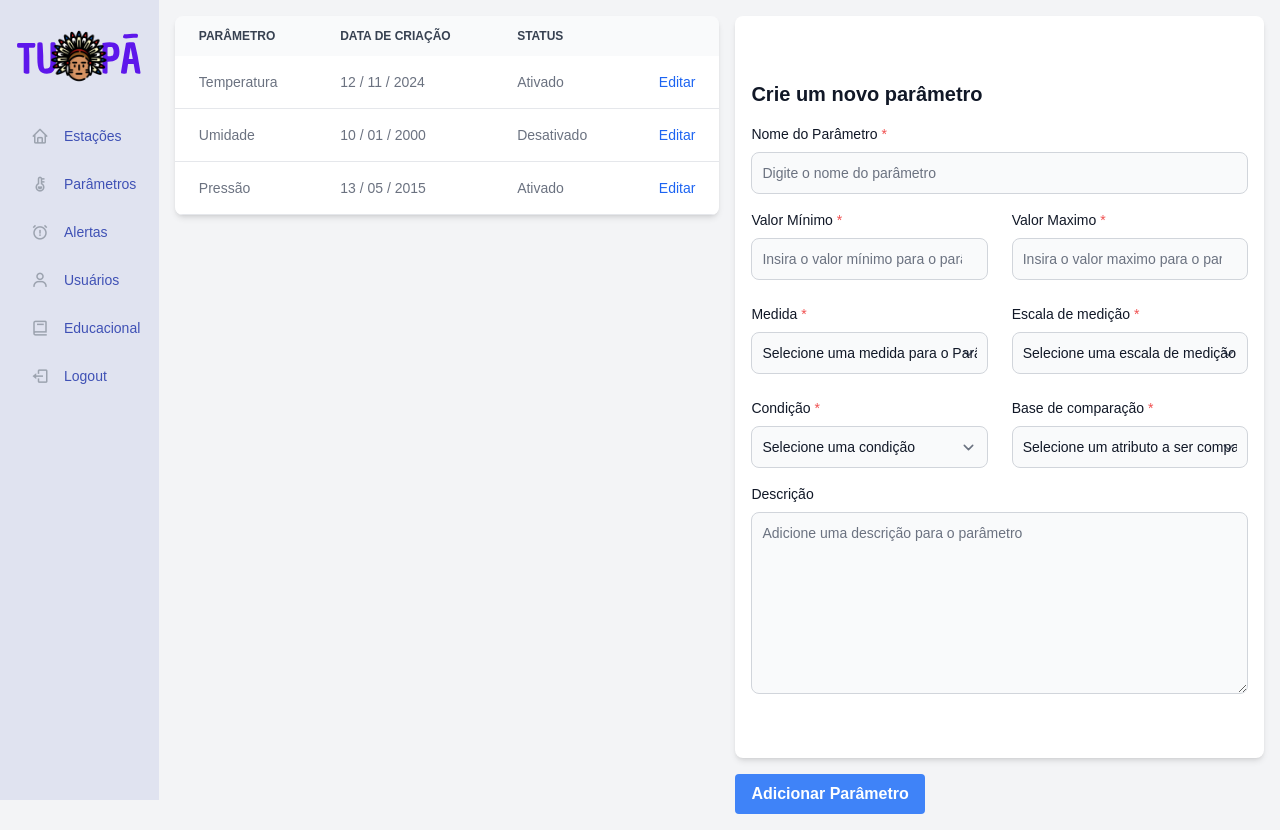
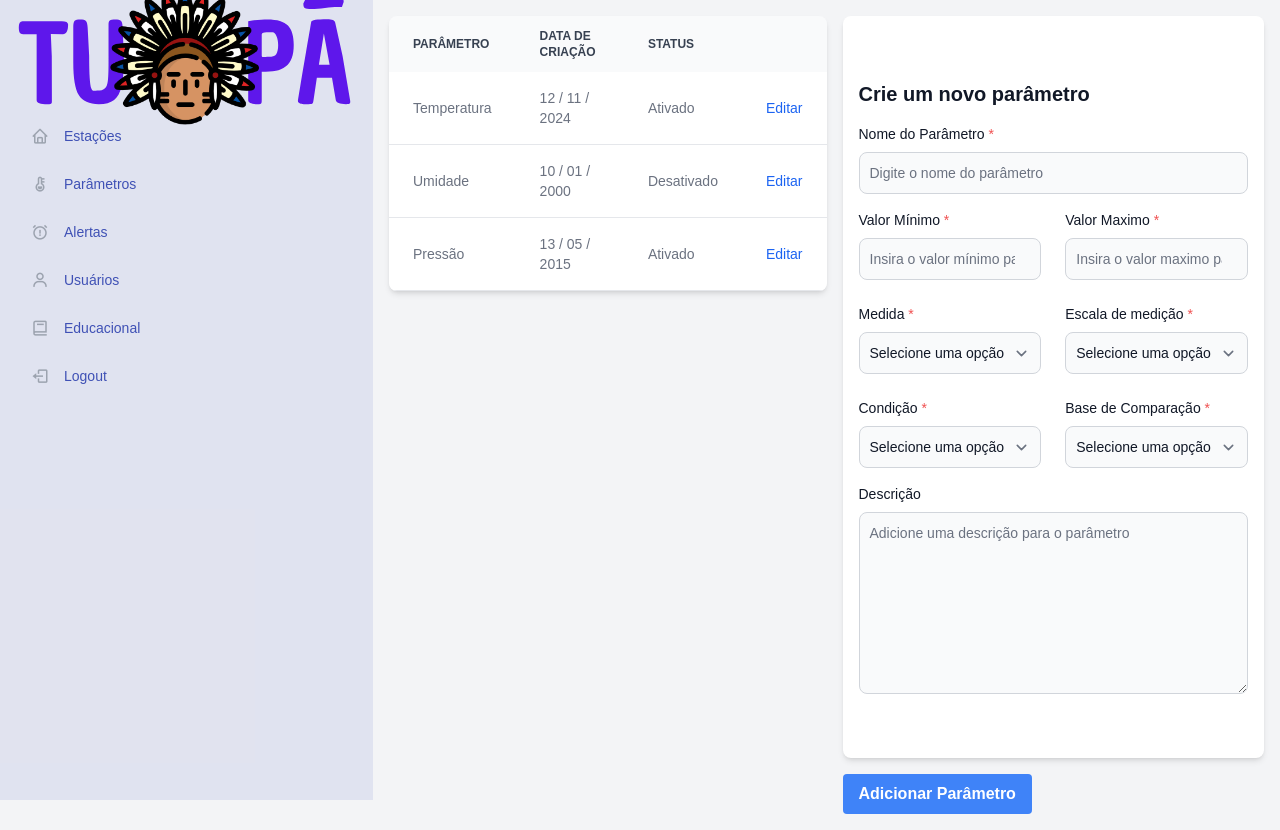
Before and after one commit to Grupo-Syntax-Squad/Tupan-Front, a Next.js app in the folder tupan/: page /parametros in a window 1280 px wide. Built offline with nearby package versions, Linux system fonts and the light colour scheme.

Commit message:
func: ajustando dados do formulario

```diff
--- a/tupan/src/app/layout.tsx
+++ b/tupan/src/app/layout.tsx
@@ -24,8 +24,10 @@ export default function RootLayout({
   children: React.ReactNode;
 }>) {
   return (
-    <html lang="en">
-      <body className="min-h-screen m-0 flex flex-row bg-gray-100">{children}</body>
+    <html lang="pt-br">
+      <body className={`min-h-screen m-0 flex flex-row bg-gray-100`}>
+        {children}
+      </body>
     </html>
   );
 }
--- a/tupan/src/components/formulario-parametros.tsx
+++ b/tupan/src/components/formulario-parametros.tsx
@@ -1,12 +1,13 @@
-"use client"
-import { useState } from "react";
+"use client";
+
 import { Input } from "@/components/input";
 import { useFormularioParametros } from "@/hooks/formulario";
 // import { Botao } from "@/components/botao";
 import { FormularioProps } from "@/types/interfaces";
+import { Select } from "./select";
 
 export const Formulario = ({ onSubmit, dados }: FormularioProps) => {
-  const { formValues, handleChange } = useFormularioParametros(dados)
+  const { formValues, handleChange } = useFormularioParametros(dados);
 
   return (
     <>
@@ -57,85 +58,78 @@ export const Formulario = ({ onSubmit, dados }: FormularioProps) => {
                 />
               </div>
               <div>
-                <label
-                  htmlFor="medida"
-                  className="block mb-2 text-sm font-medium text-gray-900 dark:text-white"
-                >
-                  Medida <span className="text-red-500">*</span>
-                </label>
-                <select
+                <Select
                   id="medida"
-                  className="bg-gray-50 border border-gray-300 text-gray-900 text-sm rounded-lg focus:ring-primary-500 focus:border-primary-500 block w-full p-2.5 dark:bg-gray-700 dark:border-gray-600 dark:placeholder-gray-400 dark:text-white dark:focus:ring-primary-500 dark:focus:border-primary-500"
-                >
-                  <option>Selecione uma medida para o Parâmetro</option>
-                  <option value="Temperatura">Temperatura</option>
-                  <option value="Pressão">Pressão</option>
-                  <option value="Umidade">Umidade</option>
-                  <option value="Volume">Volume da chuva</option>
-                  <option value="Velocidade do vento">
-                    Velocidade do vento
-                  </option>
-                </select>
+                  label="Medida"
+                  span="*"
+                  required={true}
+                  value={formValues.medida}
+                  onChange={handleChange}
+                  options={[
+                    { label: "Temperatura", value: "Temperatura" },
+                    { label: "Pressão", value: "Pressão" },
+                    { label: "Umidade", value: "Umidade" },
+                    { label: "Volume da chuva", value: "Volume" },
+                    {
+                      label: "Velocidade do vento",
+                      value: "Velocidade do vento",
+                    },
+                  ]}
+                />
               </div>
               <div>
-                <label
-                  htmlFor="medida"
-                  className="block mb-2 text-sm font-medium text-gray-900 dark:text-white"
-                >
-                  Escala de medição <span className="text-red-500">*</span>
-                </label>
-                <select
-                  id="medida"
-                  className="bg-gray-50 border border-gray-300 text-gray-900 text-sm rounded-lg focus:ring-primary-500 focus:border-primary-500 block w-full p-2.5 dark:bg-gray-700 dark:border-gray-600 dark:placeholder-gray-400 dark:text-white dark:focus:ring-primary-500 dark:focus:border-primary-500"
-                >
-                  <option>Selecione uma escala de medição</option>
-                  <option value="C">° C</option>
-                  <option value="F">° F</option>
-                  <option value="K">° K</option>
-                  <option value="Pa">Pascal</option>
-                  <option value="metroCubico">g/m³</option>
-                  <option value="velocidadeVentoMS">m/s</option>
-                  <option value="velocidadeVentoKH">km/h</option>
-                </select>
+                <Select
+                  id="escala"
+                  label="Escala de medição"
+                  span="*"
+                  required={true}
+                  value={formValues.escala}
+                  onChange={handleChange}
+                  options={[
+                    { label: "° C", value: "C" },
+                    { label: "° F", value: "F" },
+                    { label: "° K", value: "K" },
+                    { label: "Pascal", value: "Pa" },
+                    { label: "g/m³", value: "metroCubico" },
+                    { label: "m/s", value: "velocidadeVentoMS" },
+                    { label: "km/h", value: "velocidadeVentoKH" },
+                  ]}
+                />
               </div>
               <div>
-                <label
-                  htmlFor="medida"
-                  className="block mb-2 text-sm font-medium text-gray-900 dark:text-white"
-                >
-                  Condição <span className="text-red-500">*</span>
-                </label>
-                <select
-                  id="medida"
-                  className="bg-gray-50 border border-gray-300 text-gray-900 text-sm rounded-lg focus:ring-primary-500 focus:border-primary-500 block w-full p-2.5 dark:bg-gray-700 dark:border-gray-600 dark:placeholder-gray-400 dark:text-white dark:focus:ring-primary-500 dark:focus:border-primary-500"
-                >
-                  <option>Selecione uma condição</option>
-                  <option value="maiorQue">Se maior que</option>
-                  <option value="menorQue">Se menor que</option>
-                  <option value="igualA">Se = a</option>
-                  <option value="diferenteDe">Se =! de</option>
-                  <option value="entre">Se esta</option>
-                </select>
+                <Select
+                  id="condicao"
+                  label="Condição"
+                  span="*"
+                  required={true}
+                  value={formValues.condicao}
+                  onChange={handleChange}
+                  options={[
+                    { label: "Se menor que", value: "minimo" },
+                    { label: "Se maior que", value: "maximo" },
+                    { label: "Se diferente de", value: "diferencaMINMAX" },
+                    { label: "Se igual ao", value: "diferencaMAXMIN" },
+                    { label: "Se está entre", value: "soma" },
+                  ]}
+                />
               </div>
               <div>
-                <label
-                  htmlFor="medida"
-                  className="block mb-2 text-sm font-medium text-gray-900 dark:text-white"
-                >
-                  Base de comparação <span className="text-red-500">*</span>
-                </label>
-                <select
-                  id="medida"
-                  className="bg-gray-50 border border-gray-300 text-gray-900 text-sm rounded-lg focus:ring-primary-500 focus:border-primary-500 block w-full p-2.5 dark:bg-gray-700 dark:border-gray-600 dark:placeholder-gray-400 dark:text-white dark:focus:ring-primary-500 dark:focus:border-primary-500"
-                >
-                  <option>Selecione um atributo a ser comparado</option>
-                  <option value="minimo">Valor minimo</option>
-                  <option value="maximo">Valor maximo</option>
-                  <option value="diferencaMINMAX">Minimo - Maximo</option>
-                  <option value="diferencaMAXMIN">Maximo - Minimo</option>
-                  <option value="soma">Maximo + Minimo</option>
-                  <option value="soma">entre Minimo e Maximo</option>
-                </select>
+                <Select
+                  id="comparacao"
+                  label="Base de Comparação"
+                  span="*"
+                  required={true}
+                  value={formValues.comparacao}
+                  onChange={handleChange}
+                  options={[
+                    { label: "Valor minimo", value: "minimo" },
+                    { label: "Valor maximo", value: "maximo" },
+                    { label: "Minimo - Maximo", value: "diferencaMINMAX" },
+                    { label: "Maximo - Minimo", value: "diferencaMAXMIN" },
+                    { label: "Maximo + Minimo", value: "soma" },
+                    { label: "entre Minimo e Maximo", value: "entre" },
+                  ]}
+                />
               </div>
             </div>
             <div className="mt-4 sm:col-span-2">
--- a/tupan/src/components/menu-lateral.tsx
+++ b/tupan/src/components/menu-lateral.tsx
@@ -17,7 +17,7 @@ export const MenuLateral = ({ menuData }: MenuLateralProps) => {
         <div className="flex flex-col w-56 p-4 bg-indigo-500/10 overflow-hidden">
           {/* Logo */}
           <div className="flex items-center justify-center h-20">
-            <Image src={LOGO} alt="Logo" width={150} height={100} />
+            <Image src={LOGO} alt="Logo" priority  layout="responsive" width={200} height={100} />
           </div>
 
           {/* Menu */}
--- /dev/null
+++ b/tupan/src/components/select.tsx
@@ -0,0 +1,31 @@
+import { SelectProps } from "@/types/interfaces";
+
+export const Select = ({
+  id, label, span, options,
+  required, value, onChange,
+}: SelectProps) => {
+  return (
+    <div>
+      <label
+        htmlFor={id}
+        className="block mb-2 text-sm font-medium text-gray-900 dark:text-white"
+      >
+        {label} {required && <span className="text-red-500">{span}</span>}
+      </label>
+      <select
+        id={id}
+        value={value}
+        onChange={onChange}
+        required={required}
+        className="bg-gray-50 border border-gray-300 text-gray-900 text-sm rounded-lg focus:ring-primary-500 focus:border-primary-500 block w-full p-2.5 dark:bg-gray-700 dark:border-gray-600 dark:placeholder-gray-400 dark:text-white dark:focus:ring-primary-500 dark:focus:border-primary-500"
+      >
+        <option value="">Selecione uma opção</option>
+        {options.map((option) => (
+          <option key={option.value} value={option.value}>
+            {option.label}
+          </option>
+        ))}
+      </select>
+    </div>
+  );
+};
--- a/tupan/src/hooks/formulario.ts
+++ b/tupan/src/hooks/formulario.ts
@@ -5,6 +5,10 @@ export const useFormularioParametros = (dados?: Record<string, unknown>) => {
     nome: "",
     minimo: "",
     maximo: "",
+    medida: "",
+    escala: "",
+    comparacao: "",
+    condicao: "",
     itemWeight: "",
     description: "",
   });
@@ -31,5 +35,6 @@ export const useFormularioParametros = (dados?: Record<string, unknown>) => {
   return {
     formValues,
     handleChange,
+    setFormValues,
   };
 };
--- a/tupan/src/types/interfaces.ts
+++ b/tupan/src/types/interfaces.ts
@@ -4,3 +4,4 @@ export * from '@/types/Botao/interface';
 export * from '@/types/PopUpConfirmacao/interface';
 export * from '@/types/Input/interface';
 export * from '@/types/Formulario/interface'
+export * from '@/types/Select/interface';
```
Also changed, not shown: tupan/src/app/parametros/[id]/page.tsx (+41 -16 lines), tupan/src/types/Select/interface.ts (added, +14 -0 lines). Lines whose indentation alone changed are shown as unchanged.
